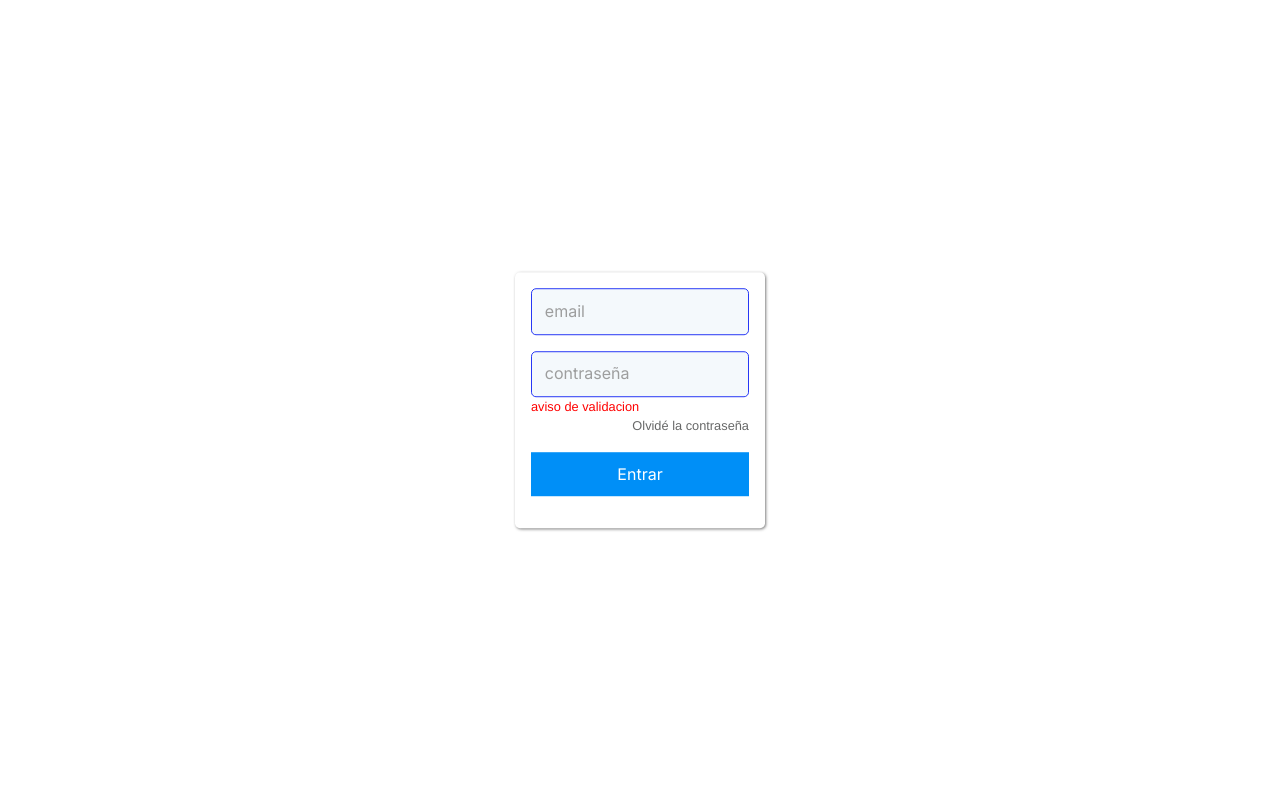
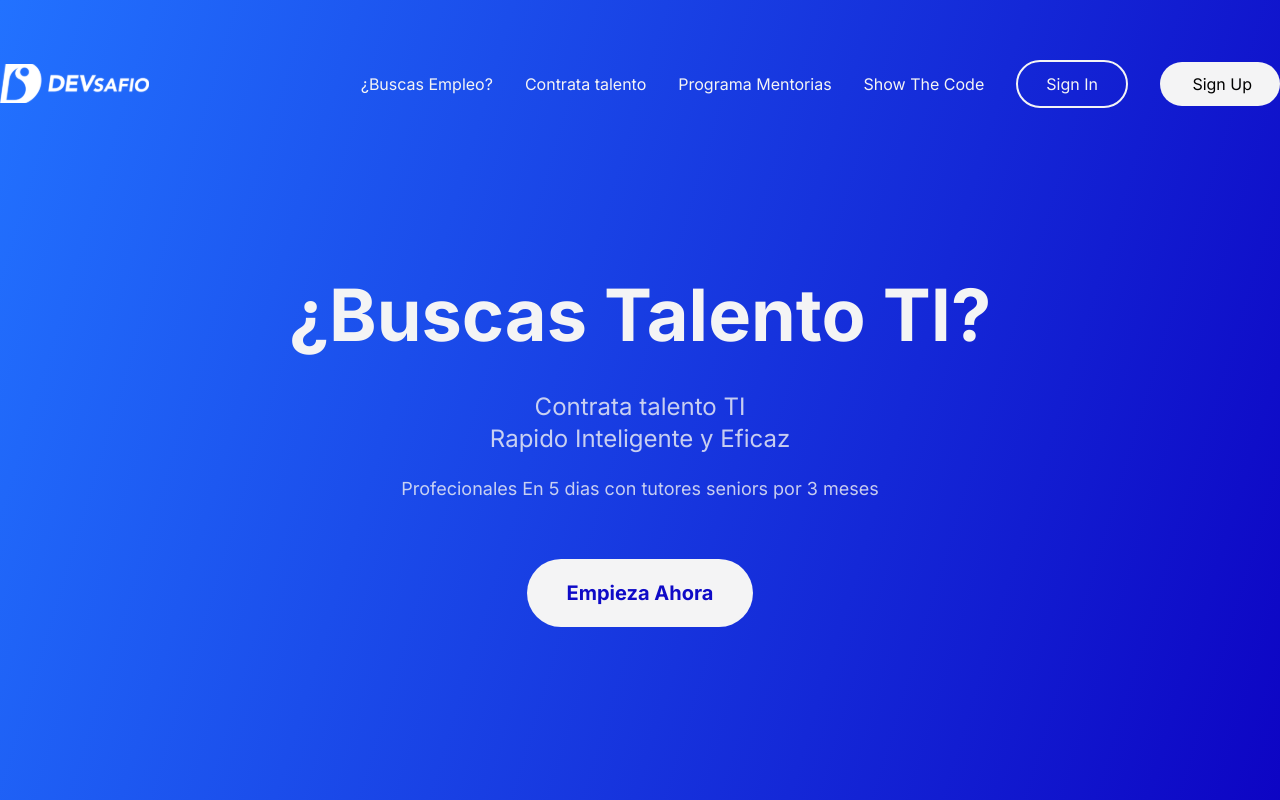
Before and after one commit to dlab-team/ctd4-frontend, a React (Create React App) app: page / in a window 1280 px wide. Shown: the top 800 px of the page. Built offline with nearby package versions, Linux system fonts and the light colour scheme; what tw-elements would draw is missing.

Commit message:
feature: conectando landing con login y registro con Link

```diff
--- a/src/components/Header.js
+++ b/src/components/Header.js
@@ -1,4 +1,5 @@
 import logo from '../assets/images/devSafio-logo.svg'
+import { Link } from 'react-router-dom'
 
 
 export function Header() {
@@ -13,8 +14,8 @@ export function Header() {
         <a href="">Contrata talento</a>
         <a href="">Programa Mentorias</a>
         <a href="">Show The Code</a>
-        <a href="" className="border-solid border-zinc-100 border-2 py-3 px-7 radius rounded-full hidden xl:inline hover:opacity-80">Sign In</a>
-        <a href="" className="bg-zinc-100 text-black py-3 px-7 radius rounded-full hidden xl:inline hover:opacity-80" > Sign Up</a>
+        <Link to="/login" className="border-solid border-zinc-100 border-2 py-3 px-7 radius rounded-full hidden xl:inline hover:opacity-80">Sign In</Link>
+        <Link to="/register" className="bg-zinc-100 text-black py-3 px-7 radius rounded-full hidden xl:inline hover:opacity-80" > Sign Up</Link>
 
       </nav>
     </header>
--- a/src/components/Landing1.js
+++ b/src/components/Landing1.js
@@ -1,6 +1,7 @@
 
 import logo from '../assets/images/devSafio-logo.svg'
 import { Header } from './Header'
+import { Link } from "react-router-dom"
 
 
 export function Landing1() {
@@ -23,16 +24,16 @@ export function Landing1() {
                 <p className=" font-medium opacity-80 text-2xl mx-auto mt-10">Contrata talento TI</p>
                 <p className=" font-medium opacity-80 text-2xl mx-auto"> Rapido Inteligente y Eficaz </p>
                 <p className=" font-medium opacity-80 text-lg mx-[3rem] text-center md:mx-auto mt-5">Profecionales En 5 dias con tutores seniors por 3 meses</p>
-                <a className="mt-14 bg-zinc-100 text-[#0F0BC7] py-5 px-10 radius rounded-full text-xl font-bold  hover:opacity-80" href="">Empieza Ahora</a>
+                <Link to="/register" className="mt-14 bg-zinc-100 text-[#0F0BC7] py-5 px-10 radius rounded-full text-xl font-bold  hover:opacity-80" href="">Empieza Ahora</Link>
 
 
-                <a href="" className="bg-zinc-100 text-black py-3 px-7 radius rounded-full mt-[4rem] lg:hidden" > Sign Up</a>
-                <a href="" className="border-solid border-zinc-100 border-2 py-3 px-7 radius rounded-full mt-[2rem] lg:hidden">Sign In</a>
+                <Link to="/register" href="" className="bg-zinc-100 text-black py-3 px-7 radius rounded-full mt-[4rem] lg:hidden" > Sign Up</Link>
+                <Link to="/login" href="" className="border-solid border-zinc-100 border-2 py-3 px-7 radius rounded-full mt-[2rem] lg:hidden">Sign In</Link>
 
 
                 <div className="hidden  lg:block mt-[4rem] xl:hidden">
-                  <a href="" className="bg-zinc-100 text-black py-3 px-7 radius rounded-full  xl:hidden mt-[10rem] mr-10" > Sign Up</a>
-                  <a href="" className="border-solid border-zinc-100 border-2 py-3 px-7 radius rounded-full mt-[2rem] ">Sign In</a>
+                  <Link to="/register" href="" className="bg-zinc-100 text-black py-3 px-7 radius rounded-full  xl:hidden mt-[10rem] mr-10" > Sign Up</Link>
+                  <Link to="/login" href="" className="border-solid border-zinc-100 border-2 py-3 px-7 radius rounded-full mt-[2rem] ">Sign In</Link>
                 </div>
 
               </div>
--- a/src/components/Landing3.js
+++ b/src/components/Landing3.js
@@ -1,4 +1,5 @@
 import image3 from '../assets/images/imageLanding3.png'
+import { Link } from "react-router-dom"
 
 export default function () {
   return (<>
@@ -16,7 +17,7 @@ export default function () {
           <div className="flex flex-col justify-center items-center md:items-start">
             <p className=" text-4xl md:text-5xl font-bold text-[#000000]">DEVsafiamos el <br /> sistema</p>
             <p className="mt-10 text-[#000000]  text-center md:text-start font-medium nd:text-lg 2xl:pr-[4rem]">¿Escasez de talento Senior? No te preocupes, en Devsafio  encontrarás el talento que necesitas en nuestro programa  Mentorías.</p>
-            <a href="" className="mt-10 font-bold text-xl px-6 py-5 bg-hero-gradient text-white rounded-full hover:opacity-80" >COMPLETAR  FORMULARIO</a>
+            <Link to="/register" className="mt-10 font-bold text-xl px-6 py-5 bg-hero-gradient text-white rounded-full hover:opacity-80" >COMPLETAR  FORMULARIO</Link>
 
           </div>
         </div>
--- a/src/index.js
+++ b/src/index.js
@@ -8,16 +8,22 @@ import App from "./components/App.js"
 // import App from "./components/App.js";
 import reportWebVitals from "./reportWebVitals";
 import SignUp from "./components/SignUp/signUp";
+// import { Login } from "./components/login/Login"
+
+//Descomentar  lienas 11 y 24 para que funcione el componente login y comentar de nuevo para que funcione el landinPage
+
 
 const root = ReactDOM.createRoot(document.getElementById("root"));
 root.render(
   <React.StrictMode>
     <BrowserRouter>
-    <Routes>
-      <Route path='/' element={<App />} />
-      {/* <App /> */}
-      <Route path='/register' element={<SignUp />} />
-    </Routes>
+      <Routes>
+        <Route path='/' element={<App />} />
+        {/* <App /> */}
+        <Route path='/register' element={<SignUp />} />
+        {/* <Route path='/login' element={<Login />} />*/}
+
+      </Routes>
     </BrowserRouter>
   </React.StrictMode>
 );
--- a/src/layout/DefaultLayout.js
+++ b/src/layout/DefaultLayout.js
@@ -1,13 +1,14 @@
 import React from 'react';
 import { Outlet } from 'react-router-dom';
-import { Login } from './../components/login/Login'
+import { LandingPage } from '../views/LandingPage';
+
 
 const DefaultLayout = () => {
   return (
     <>
-      <Login />
-      <Outlet />
-      {/* <LandingPage /> */}
+
+      {/* <Outlet /> */}
+      <LandingPage />
     </>
   );
 };
```
